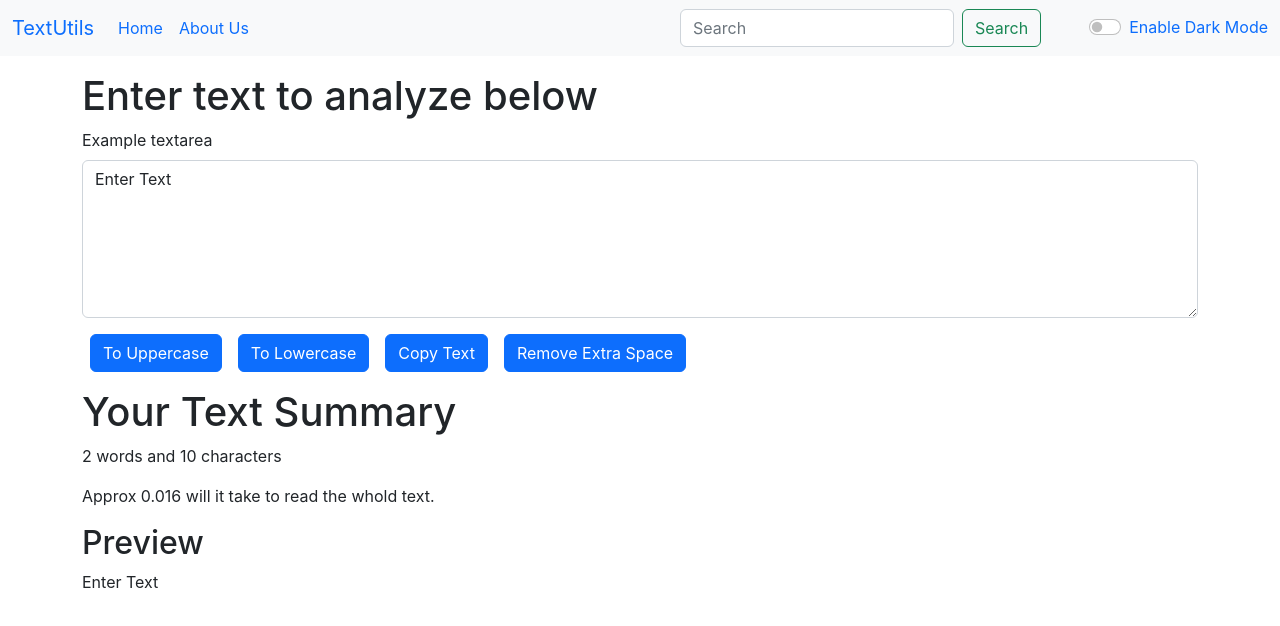
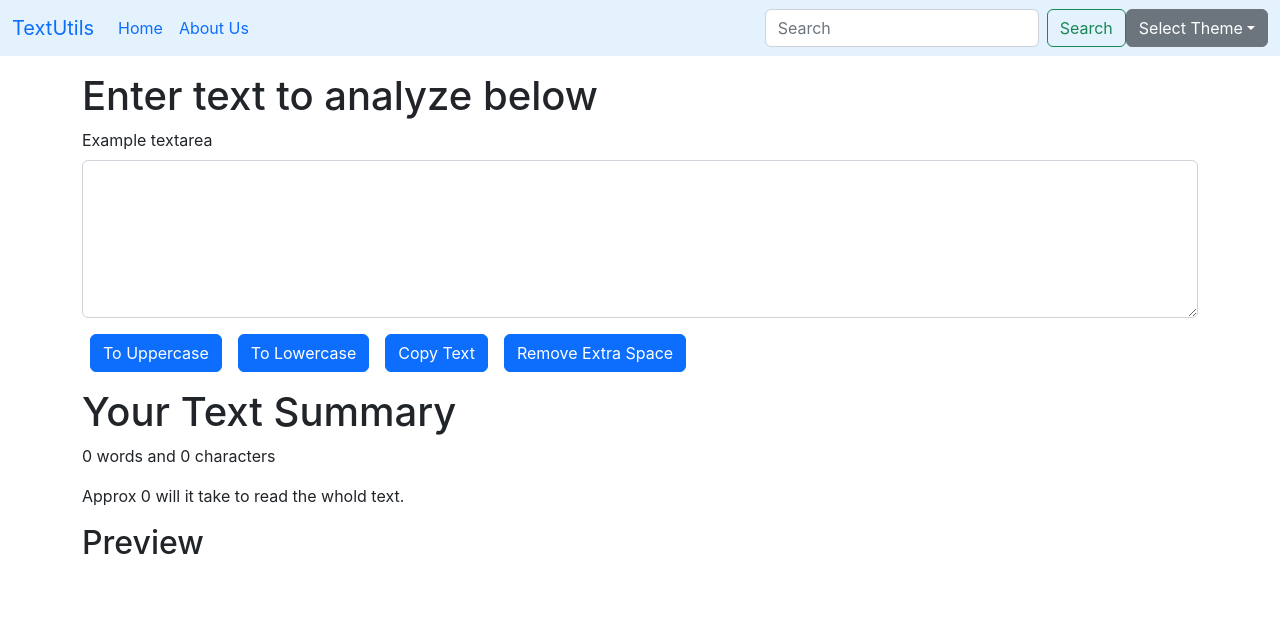
Before and after one commit to IshanEnrique/REACT_JS_STUDY, a React (Create React App) app in the folder my-app/: page / in a window 1280 px wide. Shown: the top 626 px of the page. Built offline with nearby package versions, Linux system fonts and the light colour scheme.

Commit message:
Multiple theme-color

```diff
--- a/my-app/public/css/custom-nav.css
+++ b/my-app/public/css/custom-nav.css
@@ -1,3 +1,8 @@
+.theme_body{
+    color: wheat;
+    background-color: #1b1846;
+}
+
 .c-nav-bg{
     background-color: #e3f2fd;
 }
--- a/my-app/src/App.js
+++ b/my-app/src/App.js
@@ -1,57 +1,66 @@
+import { useState } from "react";
+import "./App.css";
+import About from "./components/About";
+import Alert from "./components/Alert";
+import Navbar from "./components/Navbar";
+import TextForm from "./components/TextForm";
 
-import { useState } from 'react';
-import './App.css';
-import About from './components/About';
-import Alert from './components/Alert';
-import Navbar from './components/Navbar';
-import TextForm from './components/TextForm';
+import navJson from "./resources/nav.json";
+import themeColor from "./resources/theme-color.json";
 
-import navJson from './resources/nav.json';
+function App() {
+  const navElements = navJson;
+  const [alert, setAlert] = useState(null);
+  const [mode, setMode] = useState(navElements["mode"]);
+  const [navText, setNavText] = useState(
+    mode === "dark" ? "warning" : "primary"
+  );
+  const [navBgColor, setNavBgColor] = useState("#e3f2fd");
+  const [modeColor, setModeColor] = useState(themeColor);
+  const [textAreaBgColor, setTextAreaBgColor] = useState("white");
+  const [textAreaColor, setTextAreaColor] = useState("black");
 
-let navElements=navJson;
-function App() {
-
-  const [alert,setAlert]=useState(null);
-  const [mode,setMode]=useState(navElements.mode);
-  const [navText,setNavText]=useState(mode==="dark"?"warning":"primary");
-
-  const showAlert=(message,type)=>{
+  const showAlert = (message, type) => {
     setAlert({
-      msg:message,
-      type:type
-    })
+      msg: message,
+      type: type,
+    });
 
     setTimeout(() => {
       setAlert(null);
     }, 1500);
-  }
-const toggleMode=()=>{
-
-  if(mode==="light"){
-    setMode("dark");
-    setNavText("warning");
-    showAlert("Dark mode has been enabled !","success");
-  }else{
-    setMode("light");
+  };
+  const toggleMode = (id) => {
+    setMode(modeColor[id].name);
     setNavText("primary");
-    showAlert("Light mode has been enabled !","success");
-  }
-
-  console.log("text-"+navText);
-}
+    setNavBgColor(modeColor[id].navBgColor);
+    setTextAreaBgColor(modeColor[id].textAreaBgColor);
+    setTextAreaColor(modeColor[id].textAreaColor);
+    document.body.style.color = modeColor[id].color;
+    document.body.style.backgroundColor = modeColor[id].bgColor;
+  };
 
   return (
+    <>
+      <Navbar
+        showAlert={showAlert}
+        nav={navElements}
+        toggleMode={toggleMode}
+        mode={mode}
+        navText={navText}
+        modeColor={modeColor}
+        navBgColor={navBgColor}
+      />
+      <Alert alert={alert} />
+      <TextForm
+        heading="Enter text to analyze below"
+        textAreaBgColor={textAreaBgColor}
+        textAreaColor={textAreaColor}
+        showAlert={showAlert}
+      />
 
-   <>
-
-
-  <Navbar  nav={navElements} toggleMode={toggleMode} mode={mode}  navText={navText}/>
-  <Alert  alert={alert} />
-  <TextForm heading="Enter text to analyze below" showAlert={showAlert} />
-
-  {/* <About/> */}
-   </>
-
+      {/* <About/> */}
+    </>
   );
 }
 
--- a/my-app/src/components/Navbar.js
+++ b/my-app/src/components/Navbar.js
@@ -1,59 +1,114 @@
-import React,{useState} from 'react'
-import PropTypes from 'prop-types'
+import React from "react";
+import PropTypes from "prop-types";
+
+export default function Navbar(props) {
 
 
+  const showThemes = props.modeColor.map((info) => {
+    return (
+      <li key={info.id}>
+           <button className="btn btn-primary mx-2" onClick={
+            ()=>{props.toggleMode(info.id)}
+            }>
+              {info.dispName}
+            </button>
+      </li>
+    );
+  });
+  return (
+    <>
 
-export default function Navbar(props) {
-  return (
-
-    <>
-    <nav className={`navbar text-${props.navText} navbar-expand-lg  bg-${props.mode}`} >
+      <nav id="nav-id"
+        className={`navbar text-${props.navText} navbar-expand-lg navbar-${props.mode} `}
+        style={{backgroundColor: props.navBgColor }}
+      >
         <div className="container-fluid">
-      <a className={`navbar-brand text-${props.navText}`} href="/">{props.nav.title}</a>
-      <button className="navbar-toggler" type="button" data-bs-toggle="collapse" data-bs-target="#navbarSupportedContent" aria-controls="navbarSupportedContent" aria-expanded="false" aria-label="Toggle navigation">
+          <a className={`navbar-brand text-${props.navText}`} href="/">
+            {props.nav.title}
+          </a>
+          <button
+            className="navbar-toggler"
+            type="button"
+            data-bs-toggle="collapse"
+            data-bs-target="#navbarSupportedContent"
+            aria-controls="navbarSupportedContent"
+            aria-expanded="false"
+            aria-label="Toggle navigation"
+          >
             <span className="navbar-toggler-icon"></span>
           </button>
           <div className="collapse navbar-collapse" id="navbarSupportedContent">
             <ul className="navbar-nav me-auto mb-2 mb-lg-0">
-
               {props.nav.navData.map((element) => {
-
-        return  <li className="nav-item" key={element.name}>
-             <a className={`nav-link text-${props.navText}`} href={element.link}>{element.name}</a>
+                return (
+                  <li className="nav-item" key={element.name}>
+                    <a
+                      className={`nav-link text-${props.navText}`}
+                      href={element.link}
+                    >
+                      {element.name}
+                    </a>
                   </li>
-
-         }
-
-         )}
-
-
+                );
+              })}
             </ul>
             <form className="d-flex" role="search">
-          <input className="form-control me-2" type="search" placeholder="Search" aria-label="Search" />
-          <button className="btn btn-outline-success" type="submit">Search</button>
+              <input
+                className="form-control me-2"
+                type="search"
+                placeholder="Search"
+                aria-label="Search"
+              />
+              <button className="btn btn-outline-success" type="submit">
+                Search
+              </button>
             </form>
-        <div className="form-check form-switch">
-        <input className="form-check-input mx-2" onClick={props.toggleMode} type="checkbox" role="switch" id="flexSwitchCheckChecked"  />
-        <label className="form-check-label" htmlFor="flexSwitchCheckChecked">Enable Dark Mode</label>
+
+            {/* <div className="form-check form-switch">
+              <input
+                className="form-check-input mx-2"
+                onClick={props.toggleMode}
+                type="checkbox"
+                role="switch"
+                id="flexSwitchCheckChecked"
+              />
+              <label
+                className="form-check-label"
+                htmlFor="flexSwitchCheckChecked"
+              >
+                Enable Dark Mode
+              </label>
+            </div> */}
+
+            <div className="dropdown">
+              <button
+                className="btn btn-secondary dropdown-toggle"
+                type="button"
+                data-bs-toggle="dropdown"
+                aria-expanded="false"
+              >
+                Select Theme
+              </button>
+              <ul className="dropdown-menu">{showThemes}</ul>
             </div>
           </div>
         </div>
       </nav>
     </>
-  )
+  );
 }
 
 Navbar.propTypes = {
-  title  : PropTypes.string.isRequired,
-  navData : PropTypes.arrayOf(
+  title: PropTypes.string.isRequired,
+  navData: PropTypes.arrayOf(
     PropTypes.shape({
       name: PropTypes.string.isRequired,
-      link: PropTypes.string
+      link: PropTypes.string,
     })
-  )
-}
+  ),
+};
 
 Navbar.defaultProps = {
-  title : "Your title",
-  navData : [{name:"Navbar Items",link:"#"}]
-}
+  title: "Your title",
+  navData: [{ name: "Navbar Items", link: "#" }],
+};
--- a/my-app/src/components/TextForm.js
+++ b/my-app/src/components/TextForm.js
@@ -36,29 +36,48 @@ export default function TextForm(props) {
     setWordCount(text.split(" ").length);
   }
 
-  const [text,setText]=useState("Enter Text");
-  const [wordsCount,setWordCount]=useState(text.split(" ").length);
+  const [text,setText]=useState("");
+  const [wordsCount,setWordCount]=useState(text.length>0? text.split(" ").length:0);
   // setText("Enter Text Here");
   return (
     <>
       <div className="container my-3">
         <h1>{props.heading}</h1>
         <div className="mb-3">
-        <label htmlFor="exampleFormControlTextarea1" className="form-label">Example textarea</label>
-        <textarea className="form-control" onChange={handleOnChange} value={text} id="myText" rows="6"></textarea>
+          <label htmlFor="exampleFormControlTextarea1" className="form-label">
+            Example textarea
+          </label>
+          <textarea
+            className="form-control"
+            onChange={handleOnChange}
+            value={text}
+            id="myText"
+            rows="6"
+            style={{backgroundColor: props.textAreaBgColor , color: props.textAreaColor}}
+          ></textarea>
         </div>
-        <button className="btn btn-primary mx-2" onClick={handleUpOnClick}>To Uppercase</button>
-        <button className="btn btn-primary mx-2" onClick={handleUpOnClickLower}>To Lowercase</button>
-        <button className="btn btn-primary mx-2" onClick={handleCopy}>Copy Text</button>
-        <button className="btn btn-primary mx-2" onClick={removeExtraSpace}>Remove Extra Space</button>
+        <button className="btn btn-primary mx-2" onClick={handleUpOnClick}>
+          To Uppercase
+        </button>
+        <button className="btn btn-primary mx-2" onClick={handleUpOnClickLower}>
+          To Lowercase
+        </button>
+        <button className="btn btn-primary mx-2" onClick={handleCopy}>
+          Copy Text
+        </button>
+        <button className="btn btn-primary mx-2" onClick={removeExtraSpace}>
+          Remove Extra Space
+        </button>
       </div>
       <div className="container my-3">
         <h1>Your Text Summary</h1>
-      <p>{wordsCount} words and {text.length} characters</p>
+        <p>
+          {wordsCount} words and {text.length} characters
+        </p>
         <p>Approx {0.008 * wordsCount} will it take to read the whold text.</p>
         <h2>Preview</h2>
         <p>{text}</p>
       </div>
     </>
-  )
+  );
 }
--- /dev/null
+++ b/my-app/src/resources/theme-color.json
@@ -0,0 +1,32 @@
+[
+  {
+    "id":0,
+    "name":"dark",
+    "dispName":"Dark",
+    "color": "wheat",
+    "bgColor": "#1b1846",
+    "navBgColor":"rgb(4 30 50)",
+    "textAreaColor": "red",
+    "textAreaBgColor": "#1b1846"
+  },
+  {
+    "id":1,
+    "name":"light",
+    "dispName":"Light",
+    "color": "black",
+    "bgColor": "white",
+    "navBgColor":"#e3f2fd",
+    "textAreaColor": "red",
+    "textAreaBgColor": "rgb(255 255 255)"
+  },
+  {
+    "id":2,
+    "name":"green",
+    "dispName":"Green",
+    "color": "#0b2bab",
+    "bgColor": "rgb(24 209 129)",
+    "navBgColor":"rgb(2 97 42)",
+    "textAreaColor": "rgb(38 24 199)",
+    "textAreaBgColor": "rgb(104 209 148)"
+  }
+]
```
Lines whose indentation alone changed are shown as unchanged.
